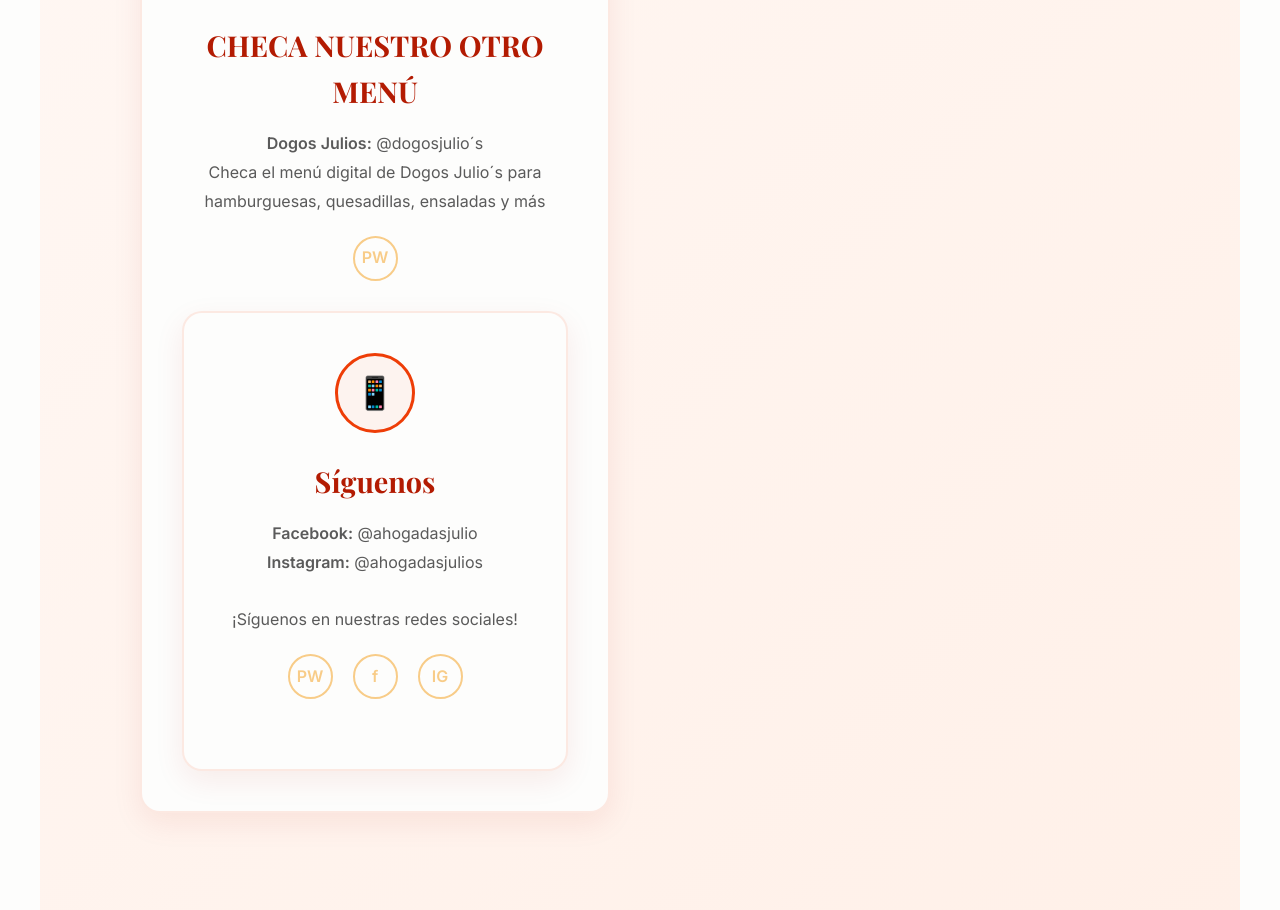
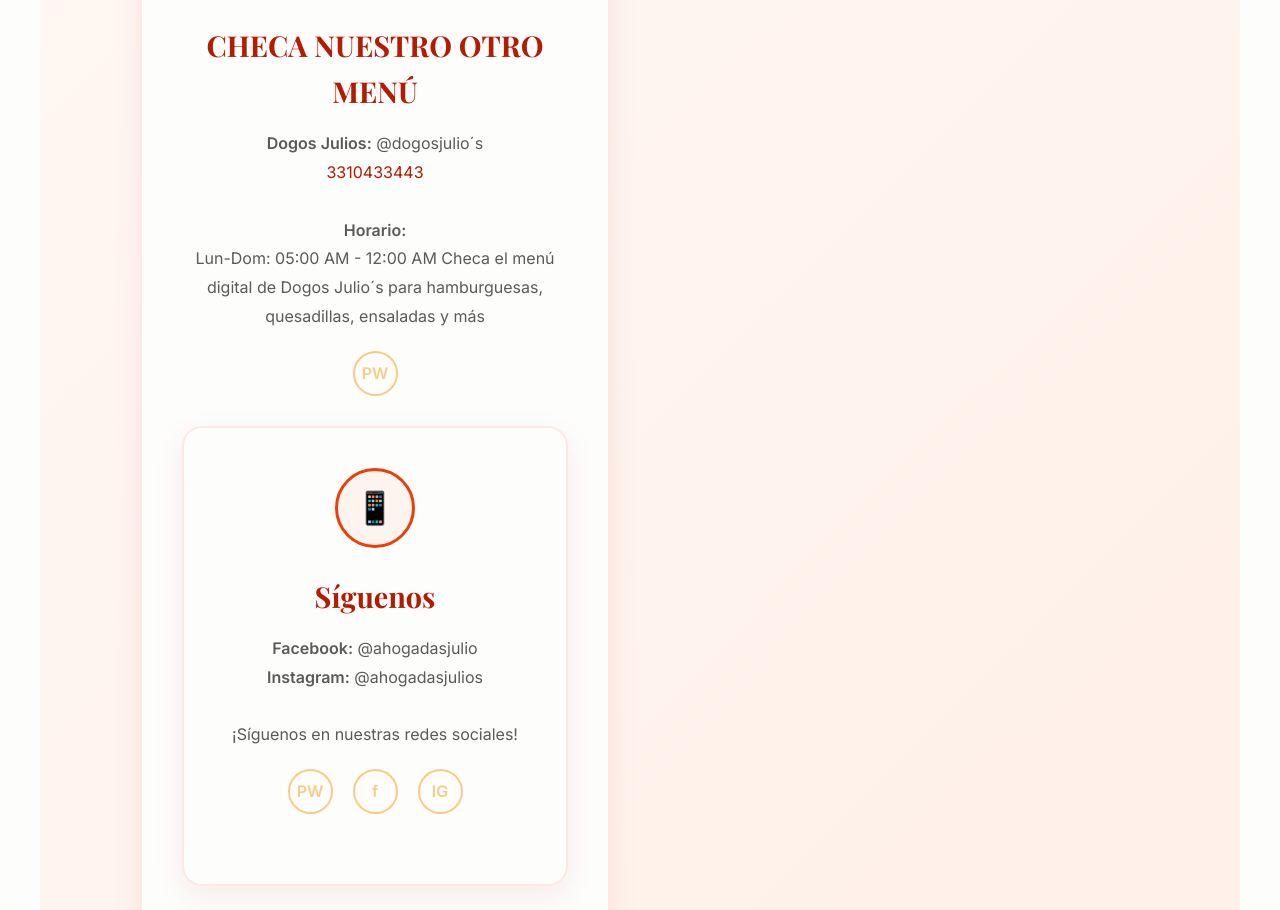
Before and after one commit to cookinglikedan-stack/Ahogadas-Julio-s, a plain HTML site: page index.html in a window 1280 px wide. Shown: the part 7743-8653 px from the top of the page. Drawn offline with nearby package versions, Linux system fonts and the light colour scheme.

Commit message:
Update index.html

```diff
--- a/index.html
+++ b/index.html
@@ -985,6 +985,9 @@
                 <h3 class="info-title">CHECA NUESTRO OTRO MENÚ</h3>
                 <p class="info-text">
                     <strong>Dogos Julios:</strong> @dogosjulio´s<br>
+                    <a href="3310433443" style="color: var(--rojo-oscuro); text-decoration: none;">3310433443</a><br><br>
+                    <strong>Horario:</strong><br>
+                    Lun-Dom: 05:00 AM - 12:00 AM
                     Checa el menú digital de Dogos Julio´s para hamburguesas, quesadillas, ensaladas y más
                 </p>
                 <div class="social-links" style="margin-top: 20px;">
```
